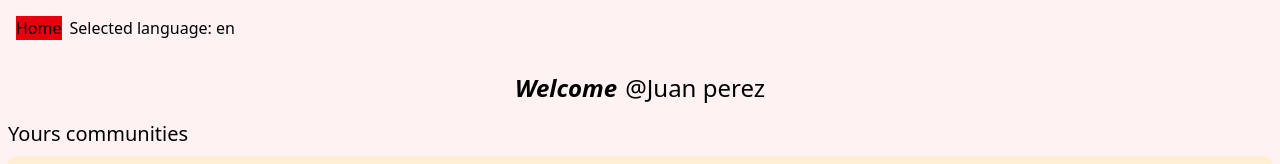
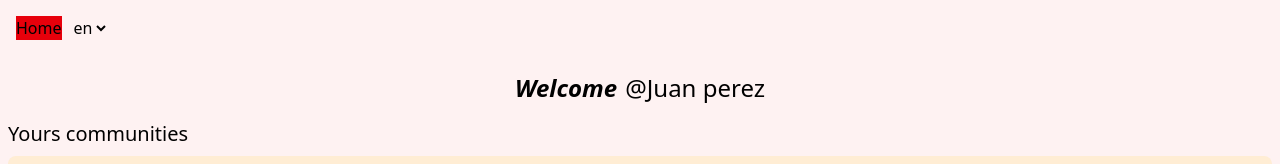
Before and after one commit to Mortadelo24/community-report-web-client, a Vue app: page / in a window 1280 px wide. Shown: the top 164 px of the page. Built offline with nearby package versions, Linux system fonts and the light colour scheme.

Commit message:
add selectLanguage

```diff
--- a/src/components/LanguageSelect.vue
+++ b/src/components/LanguageSelect.vue
@@ -1,16 +1,26 @@
 <script setup lang="ts">
 import {useLanguageStore} from '../stores/language.ts'
 import {storeToRefs} from 'pinia'
+import {supportedLanguages} from '../languages/index.ts'
+import type {LanguageCode} from '../languages/index.ts'
+import {ref, watch} from 'vue'
 
 
 const languageStore = useLanguageStore();
 
+const {loadLanguagePack} = languageStore;
 const {preference} = storeToRefs(languageStore);
+const selectedLanguage = ref<keyof LanguageCode>(preference.value);
 
+watch(selectedLanguage, ()=> {
+  loadLanguagePack(selectedLanguage.value);
+})
 </script>
 
 <template>
   <div>
-  <p>Selected language: {{preference}}</p>
+    <select v-model="selectedLanguage" >
+      <option v-for="language in supportedLanguages" :value="language">{{language}}</option>
+    </select>
   </div>
 </template>
--- a/src/languages/index.ts
+++ b/src/languages/index.ts
@@ -31,6 +31,7 @@ export type {
 export {
   getLanguagePack,
   getLanguagePreference,
+  supportedLanguages
 
 
 }
```
